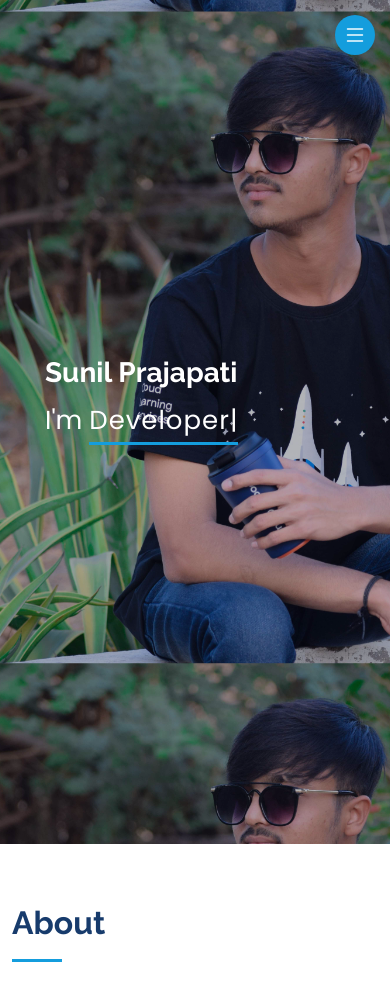
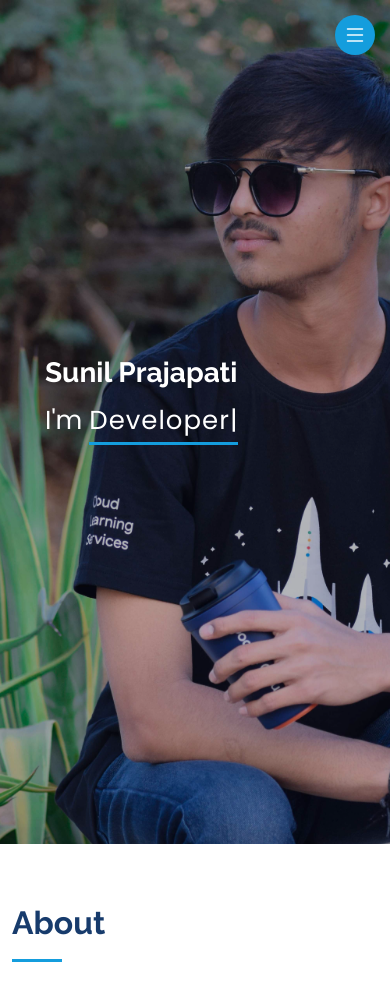
Before and after one commit to thehacker0075/My_Website, a Django app: page / in a window 390 px wide. Shown: the top 983 px of the page. Run offline with Django 4.2, Linux system fonts and the light colour scheme; some libraries are stand-ins or nearby versions.

Commit message:
[IMPL] Second Commit

```diff
--- a/my_app/static/css/style.css
+++ b/my_app/static/css/style.css
@@ -273,13 +273,24 @@ h6 {
 /*--------------------------------------------------------------
 # Hero Section
 --------------------------------------------------------------*/
+@media(min-width: 768px){
   #hero {
     width: 100%;
     height: 100vh;
     background: url("../images/hero-bg.jpg") top center;
-  background-size: 150%;
+    background-size: 100%;
     background-position-y: 6%;
     background-position-x: 8%;
+  }
+}
+@media(max-width: 767px){
+  #hero {
+    width: 100%;
+    height: 100vh;
+    background: url("../images/hero-bg.jpg") top center;
+    background-size: 200%;
+    background-position-x: 30%;
+  }
 }
 
 #hero:before {
```
Lines whose indentation alone changed are shown as unchanged.
